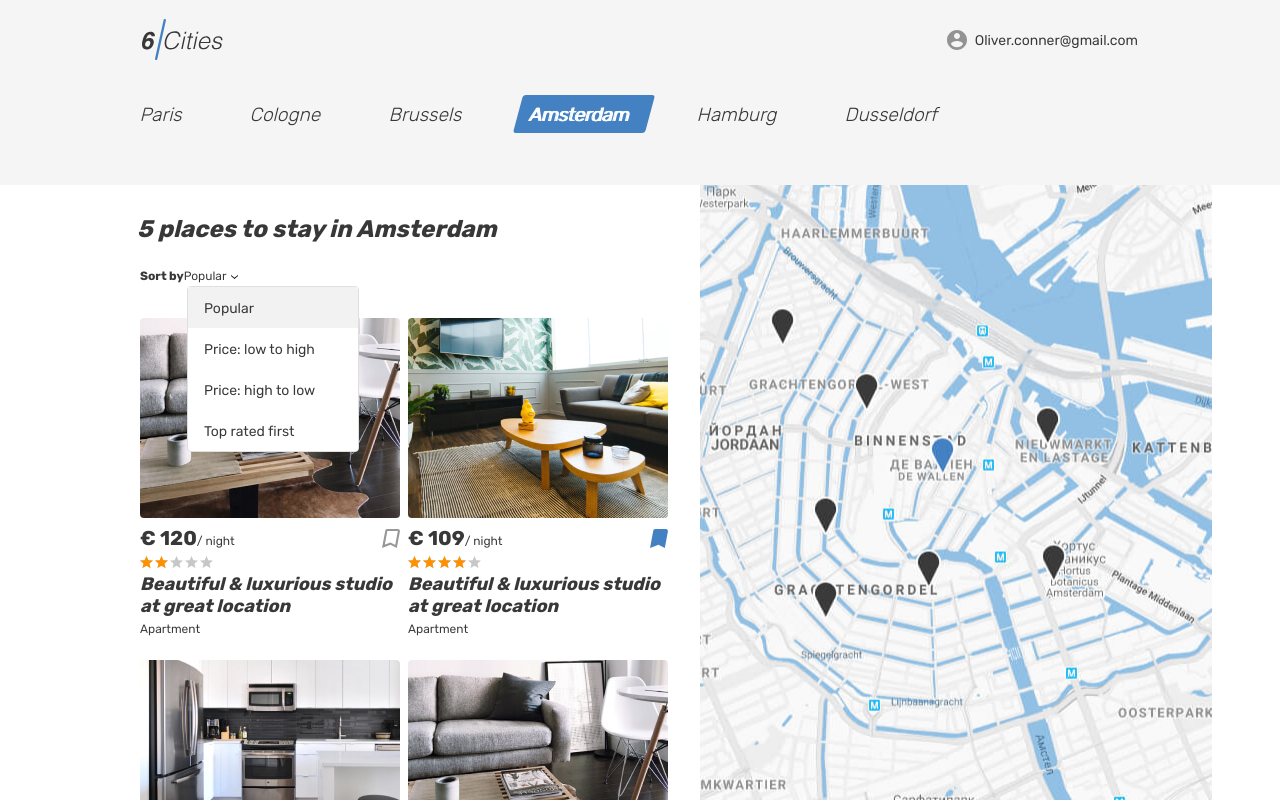
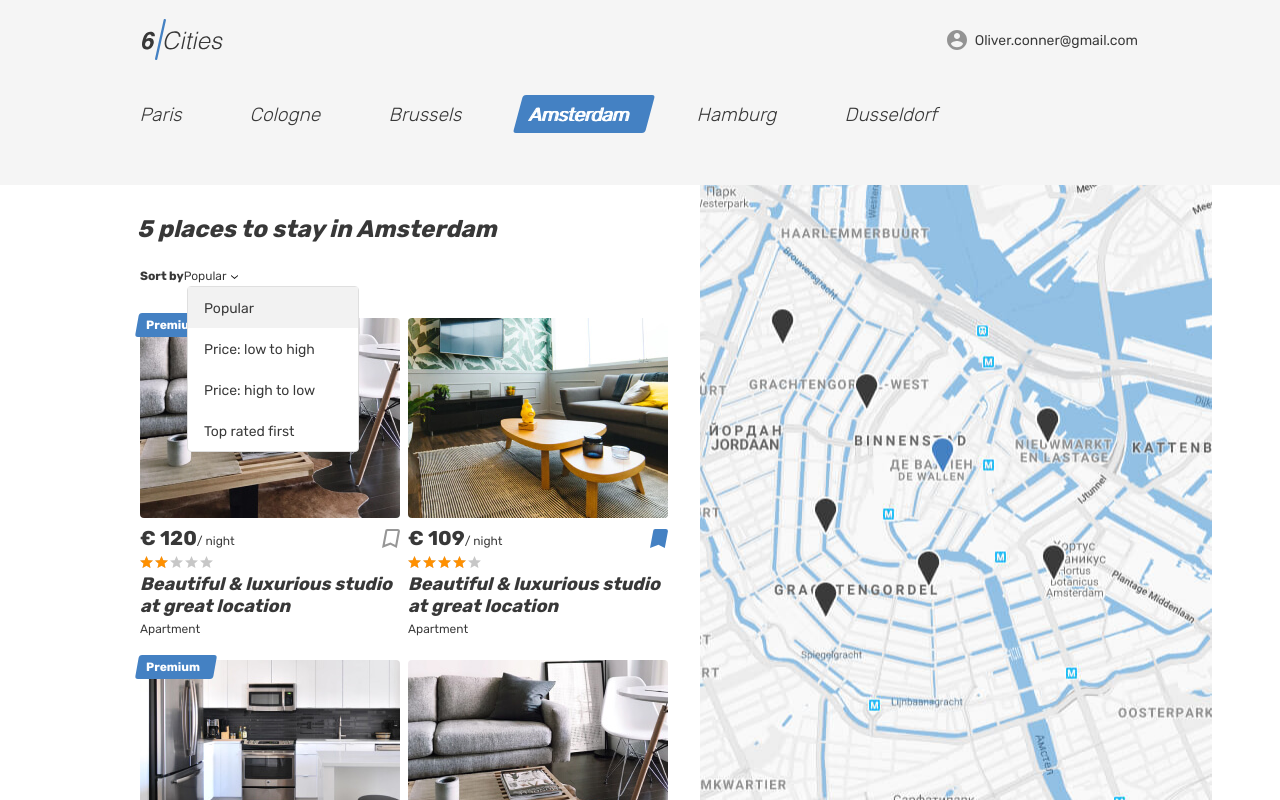
Before and after one commit to abatollo/six-cities-6, a React app: page / in a window 1280 px wide. Built offline with nearby package versions, Linux system fonts and the light colour scheme.

Commit message:
Починит работу стикера Premium на карточке в списке на главной странице

```diff
--- a/src/components/place-card/place-card.jsx
+++ b/src/components/place-card/place-card.jsx
@@ -22,10 +22,11 @@ const PlaceCard = ({
 
   return (
     <article className={`${cardClass === `cities` ? `cities__place-card` : `favorites__card`} place-card`} onMouseEnter={handleMouseEnter}>
-      {isPremium ? `
-      <div className="place-card__mark">
-        <span>Premium</span>
-      </div>` : ``}
+      {isPremium && cardClass === `cities` &&
+        <div className="place-card__mark">
+          <span>Premium</span>
+        </div>
+      }
       <div className={`${cardClass}__image-wrapper place-card__image-wrapper`}>
         <a href="#">
           <img className="place-card__image" src={previewImage} width={`${cardClass === `cities` ? 260 : 150}`} height={`${cardClass === `cities` ? 200 : 110}`} alt="Place image" />
--- a/src/mock/hotels.js
+++ b/src/mock/hotels.js
@@ -20,7 +20,7 @@ const HOTELS = [
     id: 1,
     images: [`img/1.png`, `img/2.png`],
     isFavorite: false,
-    isPremium: false,
+    isPremium: true,
     location: {
       latitude: 52.35514938496378,
       longitude: 4.673877537499948,
@@ -88,7 +88,7 @@ const HOTELS = [
     id: 3,
     images: [`img/1.png`, `img/2.png`],
     isFavorite: false,
-    isPremium: false,
+    isPremium: true,
     location: {
       latitude: 52.35514938496378,
       longitude: 4.673877537499948,
```
